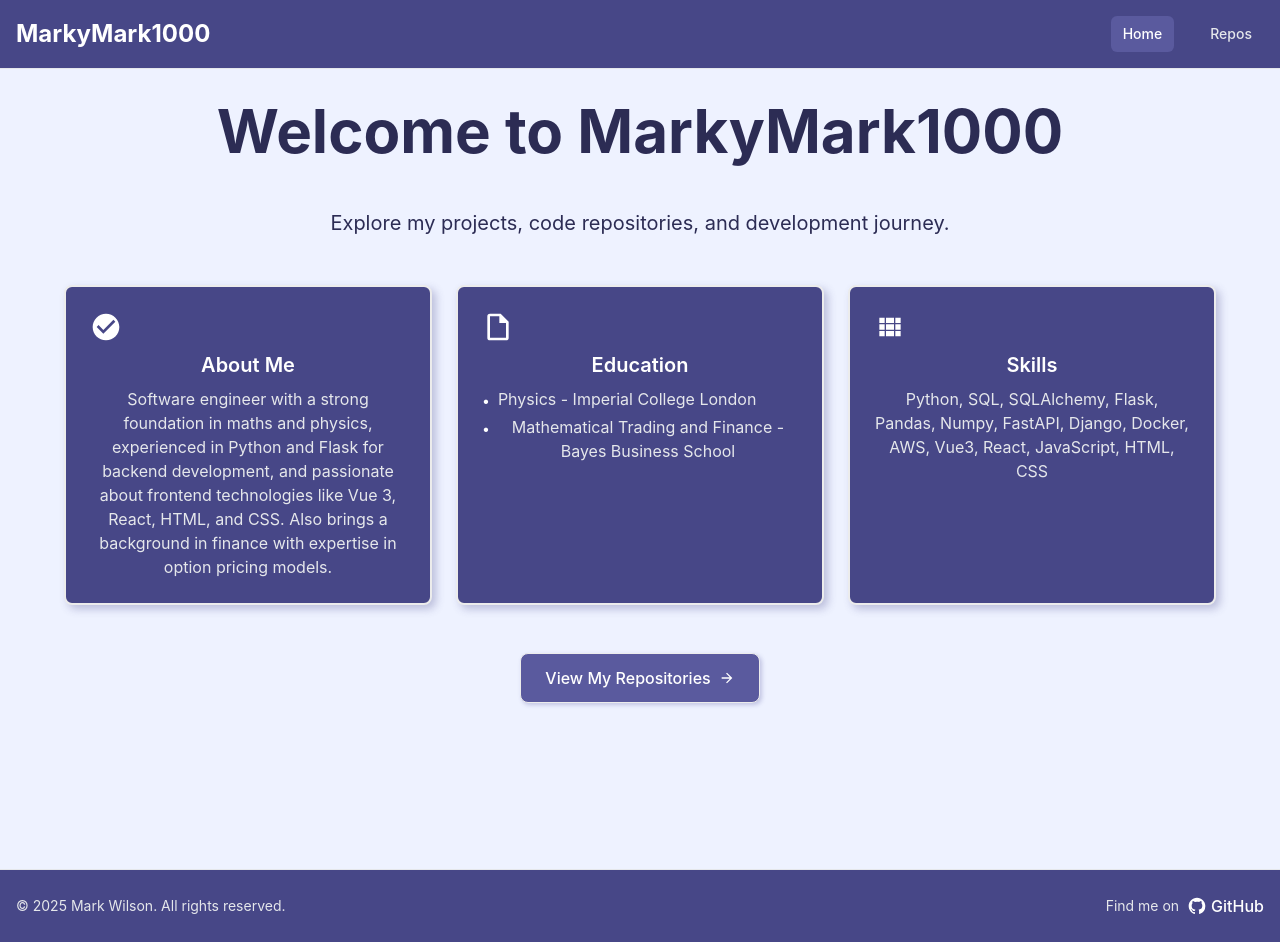
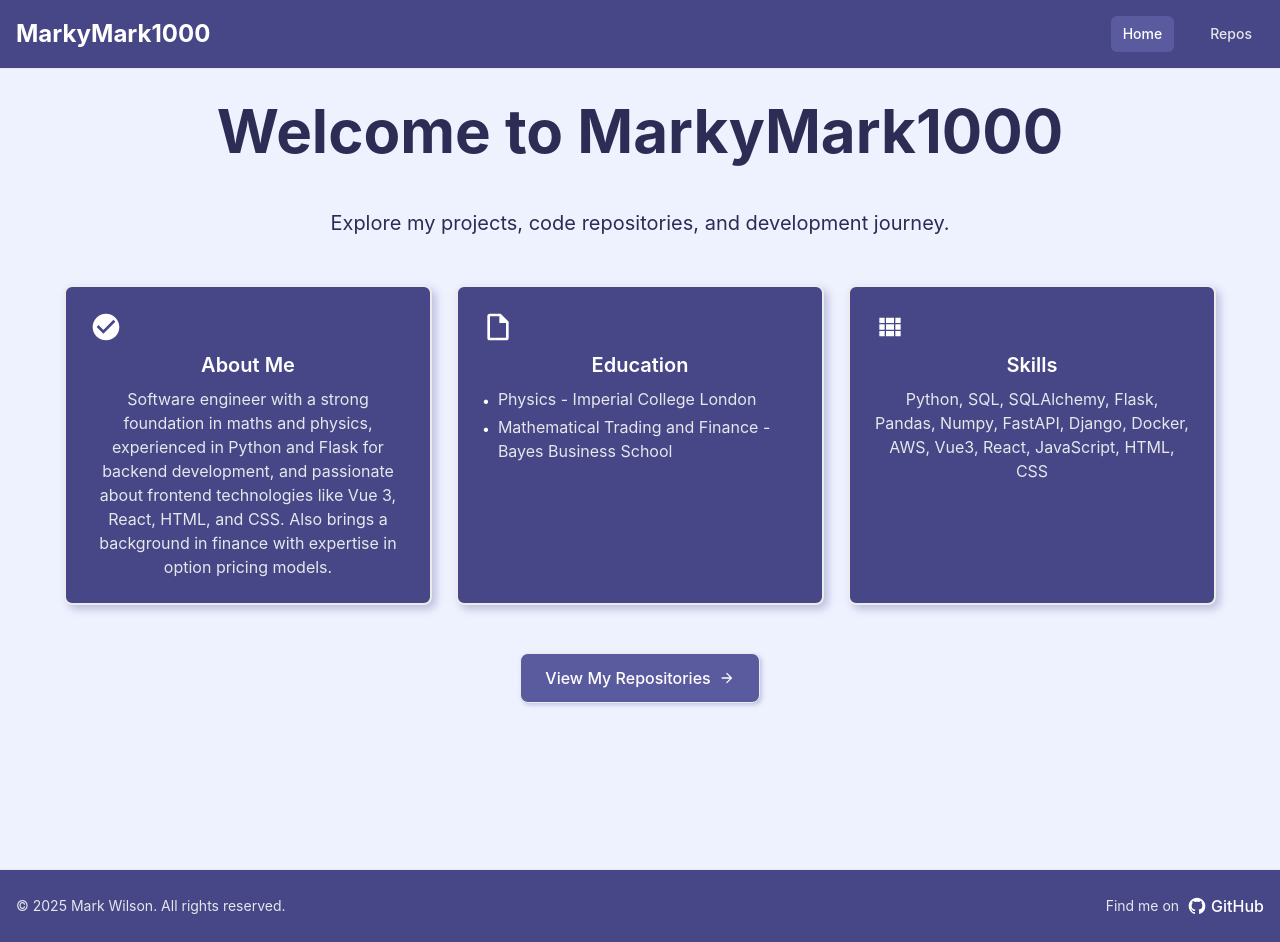
Before and after one commit to MarkyMark1000/MarkyMark1000.github.io, a React (Create React App) app: page / in a window 1280 px wide. Built offline with nearby package versions, Linux system fonts and the light colour scheme.

Commit message:
update education card so left aligned

```diff
--- a/src/pages/Home.jsx
+++ b/src/pages/Home.jsx
@@ -37,7 +37,7 @@ const Home = () => {
             title="Education"
             delay={200}
           >
-            <ul className="space-y-1">
+            <ul className="space-y-1 text-left">
               <li className="flex items-start">
                 <span className="text-white mr-2 mt-1 text-sm">•</span>
                 <span>Physics - Imperial College London</span>
```
